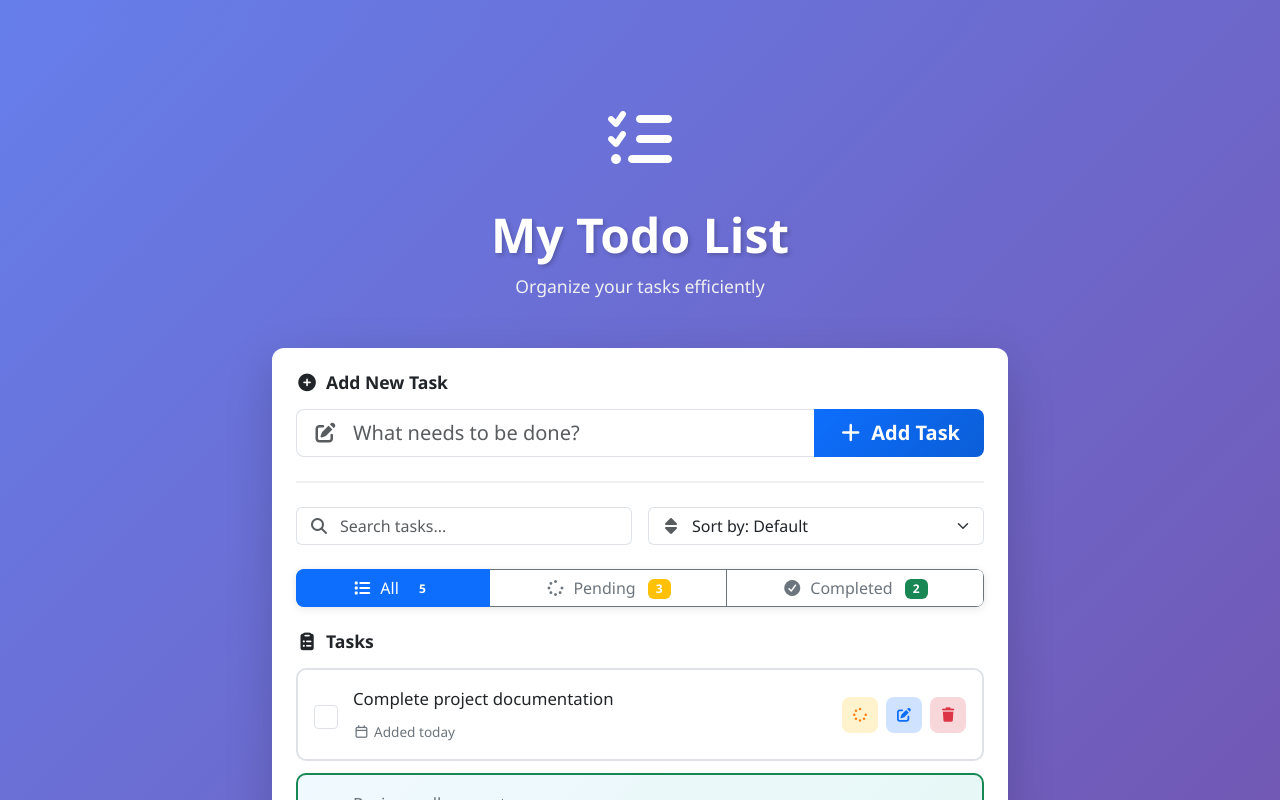
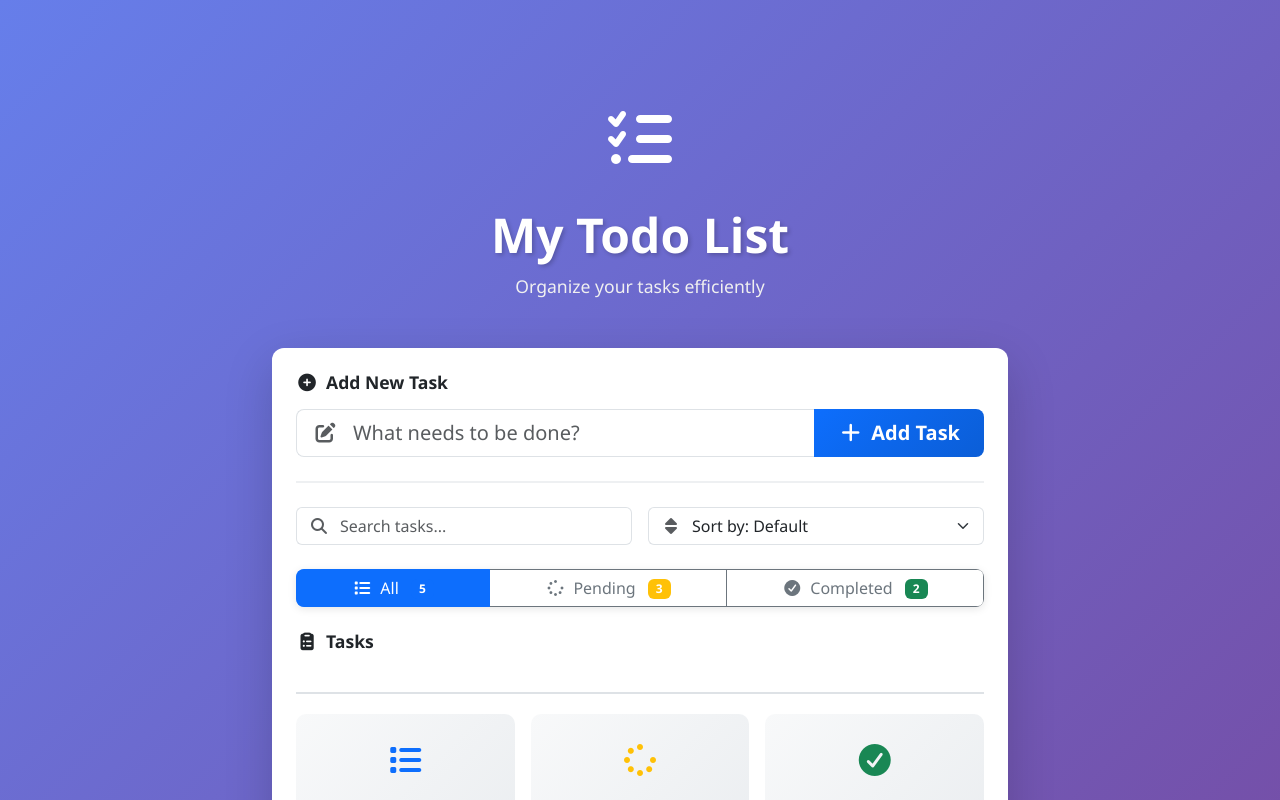
Before and after one commit to geekyaniruddha/todoApp, an Angular app: page / in a window 1280 px wide. Shown: the top 800 px of the page. Built offline with nearby package versions, Linux system fonts and the light colour scheme.

Commit message:
todo model has been renamed, todo list now being shown from local storage in todo component

```diff
--- a/src/app/components/todo/todo.html
+++ b/src/app/components/todo/todo.html
@@ -1,5 +1,6 @@
 <!doctype html>
 <html lang="en">
+
 <head>
   <meta charset="UTF-8" />
   <link rel="icon" type="image/svg+xml" href="/vite.svg" />
@@ -9,6 +10,7 @@
   <meta name="twitter:card" content="summary_large_image">
   <meta name="twitter:image" content="https://bolt.new/static/og_default.png">
 </head>
+
 <body>
   <div class="app-container">
     <div class="container py-5">
@@ -34,13 +36,8 @@
                   <span class="input-group-text bg-white border-end-0">
                     <i class="fas fa-edit text-muted"></i>
                   </span>
-                    <input
-                      type="text"
-                      class="form-control border-start-0 ps-0"
-                      placeholder="What needs to be done?"
-                      value=""
-                      [(ngModel)]="newTask"
-                    />
+                  <input type="text" class="form-control border-start-0 ps-0" placeholder="What needs to be done?"
+                    value="" [(ngModel)]="newTask" />
                   <button class="btn btn-primary btn-add px-4" type="button" (click)="onSaveTask()">
                     <i class="fas fa-plus me-2"></i>Add Task
                   </button>
@@ -57,12 +54,8 @@
                         <span class="input-group-text bg-white border-end-0">
                           <i class="fas fa-search text-muted"></i>
                         </span>
-                          <input
-                            type="text"
-                            class="form-control border-start-0 ps-0"
-                            placeholder="Search tasks..."
-                            value=""
-                          />
+                        <input type="text" class="form-control border-start-0 ps-0" placeholder="Search tasks..."
+                          value="" />
                       </div>
                     </div>
                   </div>
@@ -105,16 +98,16 @@
                 </h5>
 
                 <div class="task-list">
-
+                  @for (todo of todoList; track $index) {
                   <div class="task-item pending">
                     <div class="task-checkbox">
-                        <input type="checkbox" class="form-check-input" id="task1" />
+                      <input type="checkbox" class="form-check-input" id="task1" [checked]="todo.status"/>
                     </div>
                     <div class="task-content">
-                        <label class="task-text" for="task1">Complete project documentation</label>
+                      <label class="task-text" for="task1">{{todo.todoItem}}</label>
                       <div class="task-meta">
                         <span class="task-date">
-                            <i class="far fa-calendar me-1"></i>Added today
+                          <i class="far fa-calendar me-1"></i>{{todo.createdDate}}
                         </span>
                       </div>
                     </div>
@@ -130,8 +123,8 @@
                       </button>
                     </div>
                   </div>
-
-                    <div class="task-item completed">
+                  }
+                  <!-- <div class="task-item completed">
                       <div class="task-checkbox">
                         <input type="checkbox" class="form-check-input" id="task2" checked />
                       </div>
@@ -229,7 +222,7 @@
                           <i class="fas fa-trash"></i>
                         </button>
                       </div>
-                    </div>
+                    </div> -->
 
                 </div>
               </div>
@@ -280,4 +273,5 @@
     </div>
   </div>
 </body>
+
 </html>
--- a/src/app/components/todo/todo.ts
+++ b/src/app/components/todo/todo.ts
@@ -1,6 +1,6 @@
 import { Component, OnInit } from '@angular/core';
 import { FormsModule } from '@angular/forms';
-import { TodoItemModel } from '../../models/todoitem';
+import { TodoItemModel } from '../../models/todo.model';
 import { Todoservice } from '../../services/todoservice';
 
 @Component({
--- a/src/app/models/todoitem.ts
+++ b/src/app/models/todo.model.ts
@@ -1,13 +1,14 @@
+import { TodoStatus } from '../models/todo-status.enum'
 export class TodoItemModel {
   id: number;
   todoItem: string;
   createdDate: Date;
-  status: string;
+  status: TodoStatus;
 
   constructor() {
     this.id = 0;
     this.todoItem = "";
     this.createdDate = new Date();
-    this.status = "Pending";
+    this.status = TodoStatus.Pending;
   }
 }
--- a/src/app/services/todoservice.ts
+++ b/src/app/services/todoservice.ts
@@ -1,5 +1,6 @@
 import { Injectable } from '@angular/core';
-import { TodoItemModel } from '../models/todoitem'
+import { TodoItemModel } from '../models/todo.model'
+import { TodoStatus } from '../models/todo-status.enum';
 @Injectable({
   providedIn: 'root',
 })
@@ -20,7 +21,7 @@ export class Todoservice {
     newTodo.id = this.generateId();
     newTodo.todoItem = taskName;
     newTodo.createdDate = new Date();
-    newTodo.status = "Pending";
+    newTodo.status = TodoStatus.Pending;
 
     this.todoList.push(newTodo);
     this.saveTasks();
```
Lines whose indentation alone changed are shown as unchanged.
